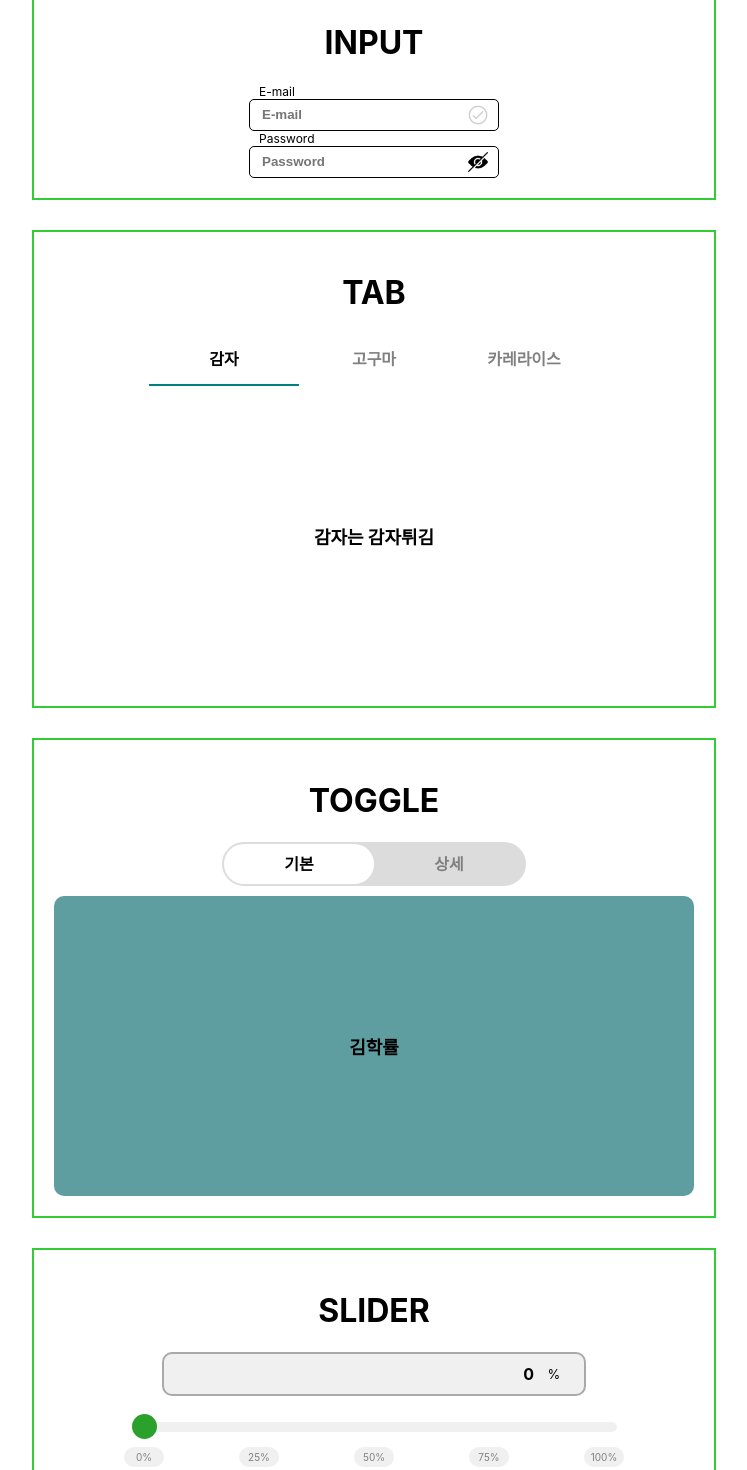
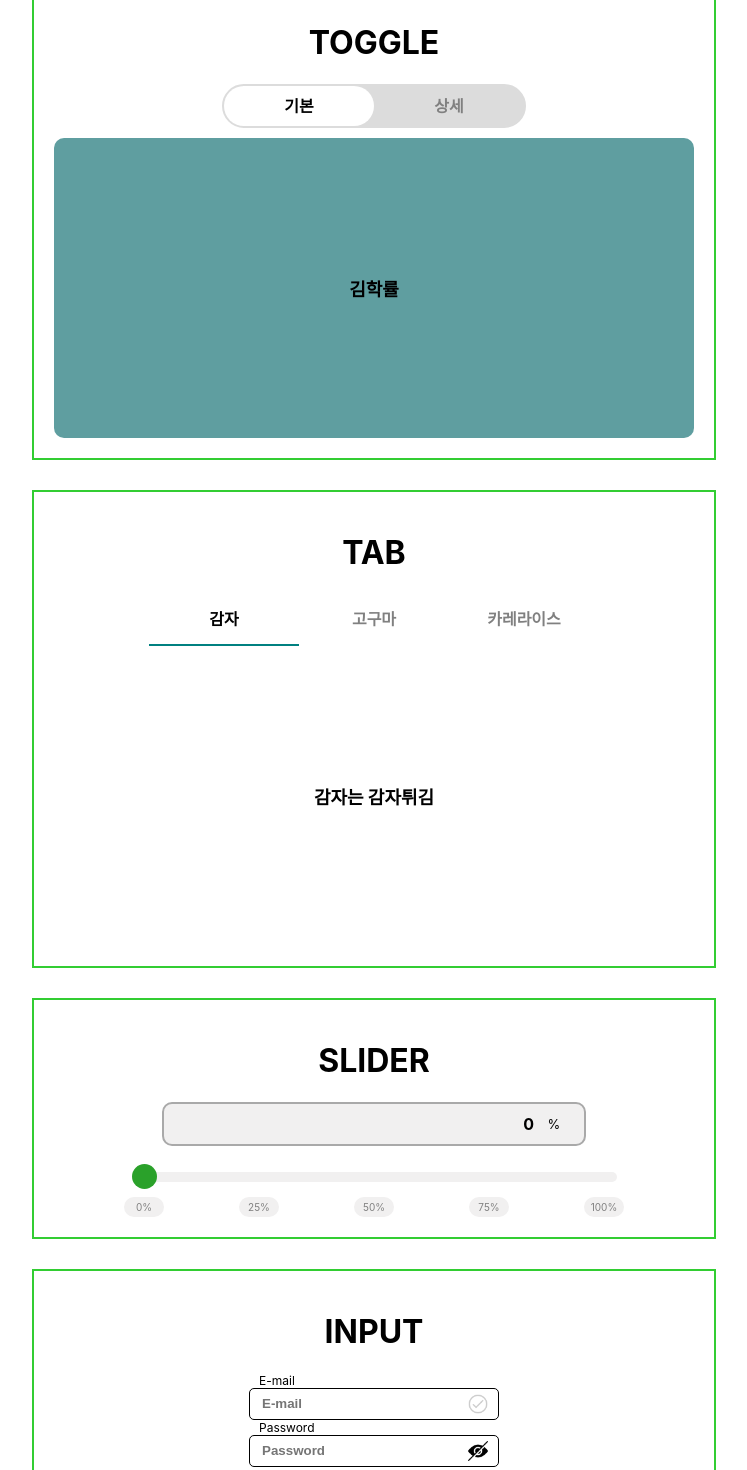
Before and after one commit to markyul/wanted_pre_onboarding, a React (Create React App) app: page / in a window 1280 px wide. Shown: the part 20-1490 px from the top of the page, without its empty margins (266-1013 px from the left). Built offline with nearby package versions, Linux system fonts and the light colour scheme.

Commit message:
코드 정리

```diff
--- a/src/App.css
+++ b/src/App.css
@@ -11,8 +11,3 @@
   margin-bottom: 30px;
   border: 2px solid limegreen;
 }
-
-/* .content-container {
-  width: 70%;
-  border: 1px solid black;
-} */
--- a/src/App.js
+++ b/src/App.js
@@ -9,10 +9,10 @@ import Dropdown from './components/dropdown/Dropdown';
 function App() {
   return (
     <div className='App'>
+      <Toggle />
+      <Tab />
+      <Slider />
       <Input />
-      <Tab />
-      <Toggle />
-      <Slider />
       <Dropdown />
     </div>
   );
--- a/src/components/input/Input.js
+++ b/src/components/input/Input.js
@@ -28,6 +28,10 @@ const InputID = () => {
     setValidID(getValid(ID, 'id'));
   }, [ID]);
 
+  useEffect(() => {
+    isValidID && setNowValidID(true);
+  }, [isValidID]);
+
   const onChangeID = (e) => {
     setID(e.target.value);
   };
@@ -57,7 +61,7 @@ const InputID = () => {
           alt='check'
         />
       </div>
-      {!ID || nowIsValidID ? null : (
+      {ID && !nowIsValidID && (
         <div className='err-messege'>Invalid e-mail address</div>
       )}
     </section>
@@ -74,7 +78,7 @@ const InputPW = () => {
   };
 
   const handlePwIcon = () => {
-    pwView ? setPwView(false) : setPwView(true);
+    setPwView(!pwView);
   };
 
   return (
@@ -84,7 +88,7 @@ const InputPW = () => {
         <input
           className='input'
           placeholder='Password'
-          type={pwView ? '' : 'password'}
+          type={!pwView && 'password'}
           value={PW}
           onChange={onChangePW}
         />
--- a/src/components/slider/Slider.js
+++ b/src/components/slider/Slider.js
@@ -10,7 +10,7 @@ const Slider = () => {
     <Container title='SLIDER'>
       <div className='slider-container'>
         <Panel value={sliderValue} />
-        <SlideBar value={sliderValue} onChange={(v) => setSliderValue(v)} />
+        <SlideBar value={sliderValue} onChange={setSliderValue} />
       </div>
     </Container>
   );
@@ -32,15 +32,8 @@ const SlideBar = ({ value, onChange }) => {
     onChange(e.target.value);
   };
 
-  const valueBtns = values.map((v) => {
-    return (
-      <ValueBtn
-        value={v}
-        onPress={(v) => {
-          onChange(v);
-        }}
-      />
-    );
+  const valueBtns = values.map((v, idx) => {
+    return <ValueBtn key={idx} value={v} onPress={onChange} />;
   });
 
   return (
--- a/src/components/tab/Tab.js
+++ b/src/components/tab/Tab.js
@@ -14,23 +14,19 @@ const Tab = () => {
 
   return (
     <Container title='TAB'>
-      <Tabs list={tabs} tabIndex={tabIndex} onPress={(v) => setTabIndex(v)} />
+      <Tabs list={tabs} tabIndex={tabIndex} onPress={setTabIndex} />
       <Content list={tabs} tabIndex={tabIndex} />
     </Container>
   );
 };
 
 const Tabs = ({ list, tabIndex, onPress }) => {
-  const handleTab = (idx) => {
-    onPress(idx);
-  };
-
   const tabList = list.map((tab, idx) => {
     return (
       <li
         className={tabIndex == idx ? 'tab-active' : 'tab-inactive'}
         onClick={() => {
-          handleTab(idx);
+          onPress(idx);
         }}
         key={idx}
       >
--- a/src/components/toggle/Toggle.css
+++ b/src/components/toggle/Toggle.css
@@ -23,8 +23,6 @@
 }
 
 .toggle-active {
-  /* background-color: white;
-  border-radius: 30px; */
   color: black;
 }
 
--- a/src/components/toggle/Toggle.js
+++ b/src/components/toggle/Toggle.js
@@ -16,7 +16,7 @@ const Toggle = () => {
       <ToggleBtn
         list={toggles}
         toggleIndex={toggleIndex}
-        onPress={(v) => setToggleIndex(v)}
+        onPress={setToggleIndex}
       />
       <Content list={toggles} toggleIndex={toggleIndex} />
     </Container>
@@ -24,16 +24,12 @@ const Toggle = () => {
 };
 
 const ToggleBtn = ({ list, toggleIndex, onPress }) => {
-  const handleToggle = (idx) => {
-    onPress(idx);
-  };
-
   const toggleList = list.map((toggle, idx) => {
     return (
       <li
         className={toggleIndex == idx ? 'toggle-active' : 'toggle-inactive'}
         onClick={() => {
-          handleToggle(idx);
+          onPress(idx);
         }}
         key={idx}
       >
```
